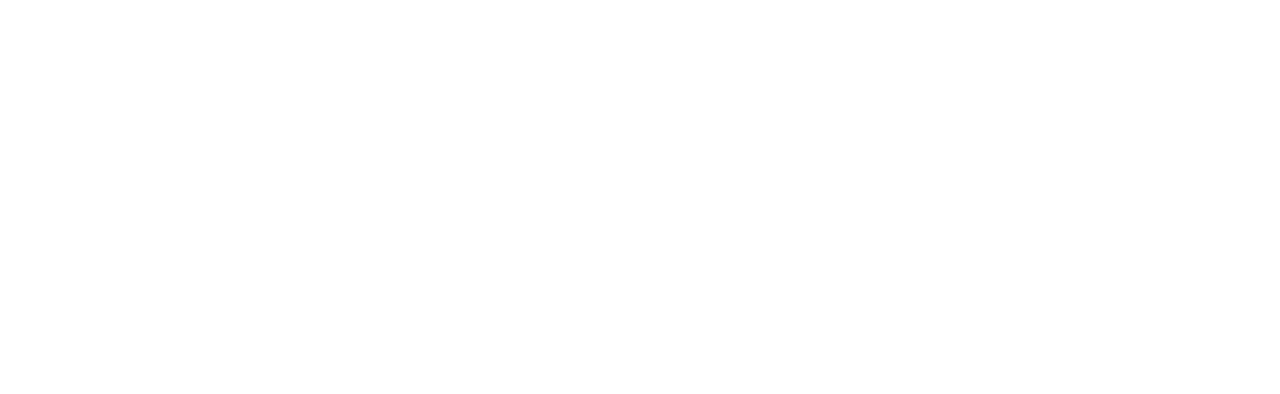
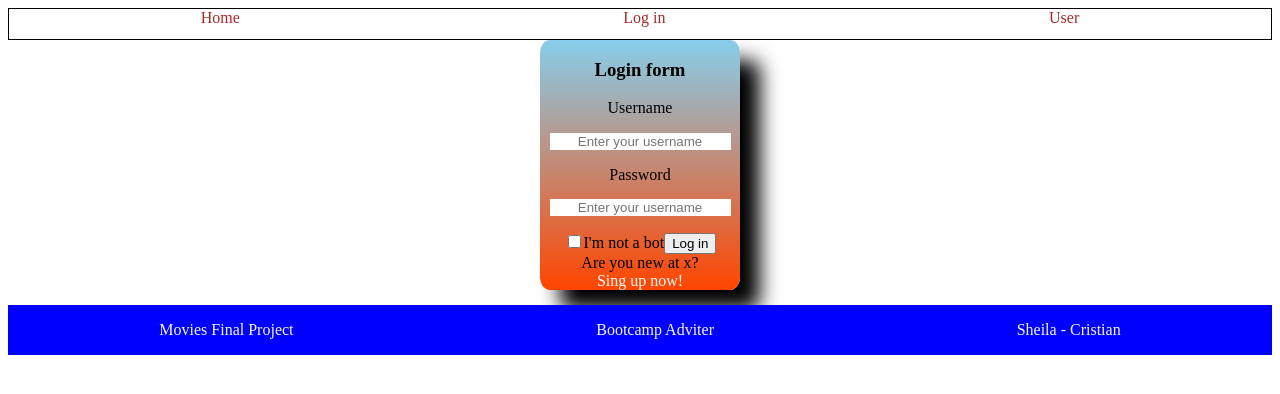
Before and after one commit to CristianAdviters/frontEndMovies, a React (Vite) app: page /login in a window 1280 px wide. Before the commit this address had no page. Shown: the top 394 px of the page. Built offline with nearby package versions, Linux system fonts and the light colour scheme.

Commit message:
more button editions

```diff
--- a/src/App.jsx
+++ b/src/App.jsx
@@ -6,6 +6,7 @@ import Movies from "./Components/Movies";
 import StaticMovies from "./Components/StaticMovies";
 import Footer from "./Components/Footer";
 import EditButton from "./Components/EditButton";
+import UserProfile from "./Components/UserProfile";
 import UserEditReview from "./Components/UserEditReview";
 import { Route, Routes } from "react-router-dom";
 import { Layout } from "./Components/Layout";
@@ -16,7 +17,10 @@ function App() {
       <Routes>
         <Route path="/" element={<Layout />}>
           <Route path="/home" element={<Home />} />
+          <Route path="/login" element={<Login />} />
+          <Route path="/register" element={<Register />}></Route>
           <Route path="/user-edit-review" element={<UserEditReview />} />
+          <Route path="/user-profile" element={<UserProfile />} />
         </Route>
       </Routes>
     </>
--- a/src/Components/EditButton.jsx
+++ b/src/Components/EditButton.jsx
@@ -3,7 +3,7 @@ import React from "react";
 const EditButton = () => {
   return (
     <>
-      <button onClick={EditReview}>Edit Review</button>
+      <button>Edit Review</button>
     </>
   );
 };
--- a/src/Components/Login.jsx
+++ b/src/Components/Login.jsx
@@ -1,7 +1,9 @@
 import React from "react";
 import "./login.css";
+import { useNavigate } from "react-router-dom";
 
 const Login = () => {
+  const navigate = useNavigate();
   return (
     <>
       <form action="" id="login-form">
@@ -25,7 +27,8 @@ const Login = () => {
           I'm not a bot
           <input type="submit" value="Log in" />
         </div>
-        Are you new at x? <a href="">Sing up now!</a>
+        Are you new at x?{" "}
+        <a onClick={() => navigate("/register")}>Sing up now!</a>
       </form>
     </>
   );
--- a/src/Components/Nav.jsx
+++ b/src/Components/Nav.jsx
@@ -1,17 +1,19 @@
 import React from "react";
 import "./nav.css";
+import { useNavigate } from "react-router-dom";
 
 const Nav = () => {
+  const navigate = useNavigate();
   return (
     <>
       <nav>
-        <a href="" className="a-nav">
+        <a onClick={() => navigate("/home")} className="a-nav">
           Home
         </a>
-        <a href="" className="a-nav">
+        <a onClick={() => navigate("/login")} className="a-nav">
           Log in
         </a>
-        <a href="" className="a-nav">
+        <a onClick={() => navigate("/user-Profile")} className="a-nav">
           User
         </a>
       </nav>
--- a/src/Components/Register.jsx
+++ b/src/Components/Register.jsx
@@ -1,7 +1,9 @@
 import React from "react";
 import "./register.css";
+import { useNavigate } from "react-router-dom";
 
 const Register = () => {
+  const navigate = useNavigate();
   return (
     <>
       <form action="" id="register-form">
@@ -39,7 +41,8 @@ const Register = () => {
           I'm not from CIA
           <input type="submit" value="Sign up" required />
         </div>
-        Already have an account?<a href="">Log in!</a>
+        Already have an account?
+        <a onClick={() => navigate("/login")}>Log in!</a>
       </form>
     </>
   );
--- a/src/Components/UserProfile.jsx
+++ b/src/Components/UserProfile.jsx
@@ -1,7 +1,11 @@
 import React from "react";
 
 const UserProfile = () => {
-  return <></>;
+  return (
+    <>
+      <div>User Profile</div>
+    </>
+  );
 };
 
 export default UserProfile;
```
